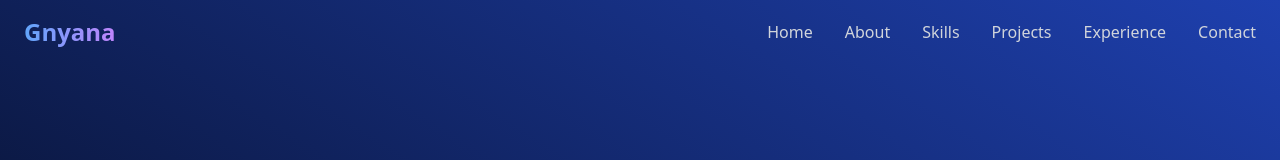
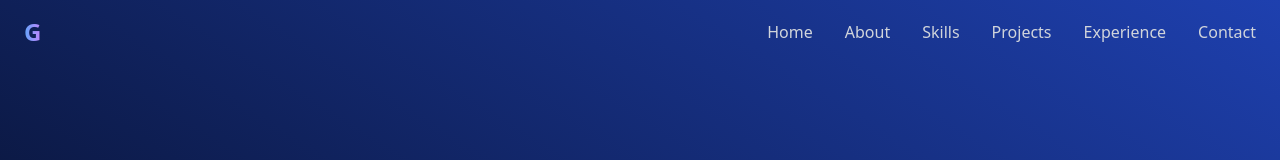
Before and after one commit to gnyanarushi/portfolio, a React (Vite) app: page / in a window 1280 px wide. Shown: the top 160 px of the page. Built offline with nearby package versions, Linux system fonts and the light colour scheme.

Commit message:
name  changed

```diff
--- a/src/components/Header.jsx
+++ b/src/components/Header.jsx
@@ -27,7 +27,7 @@ const Header = () => {
       <div className="container mx-auto px-6 py-4">
         <nav className="flex items-center justify-between">
           <div className="text-2xl font-bold bg-gradient-to-r from-blue-400 to-purple-400 bg-clip-text text-transparent">
-            Gnyana
+            G
           </div>
 
           <div className="hidden md:flex space-x-8">
```
